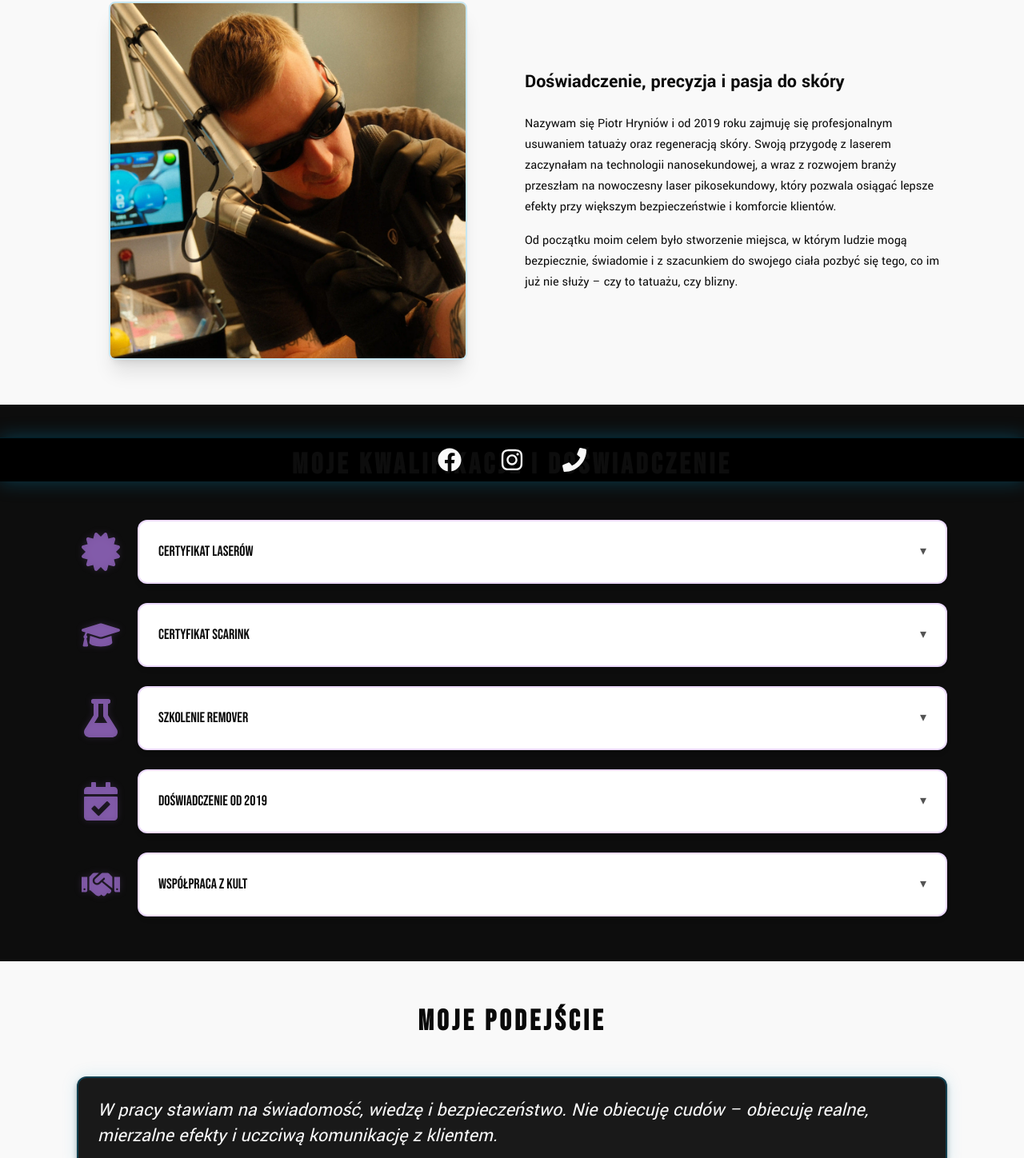
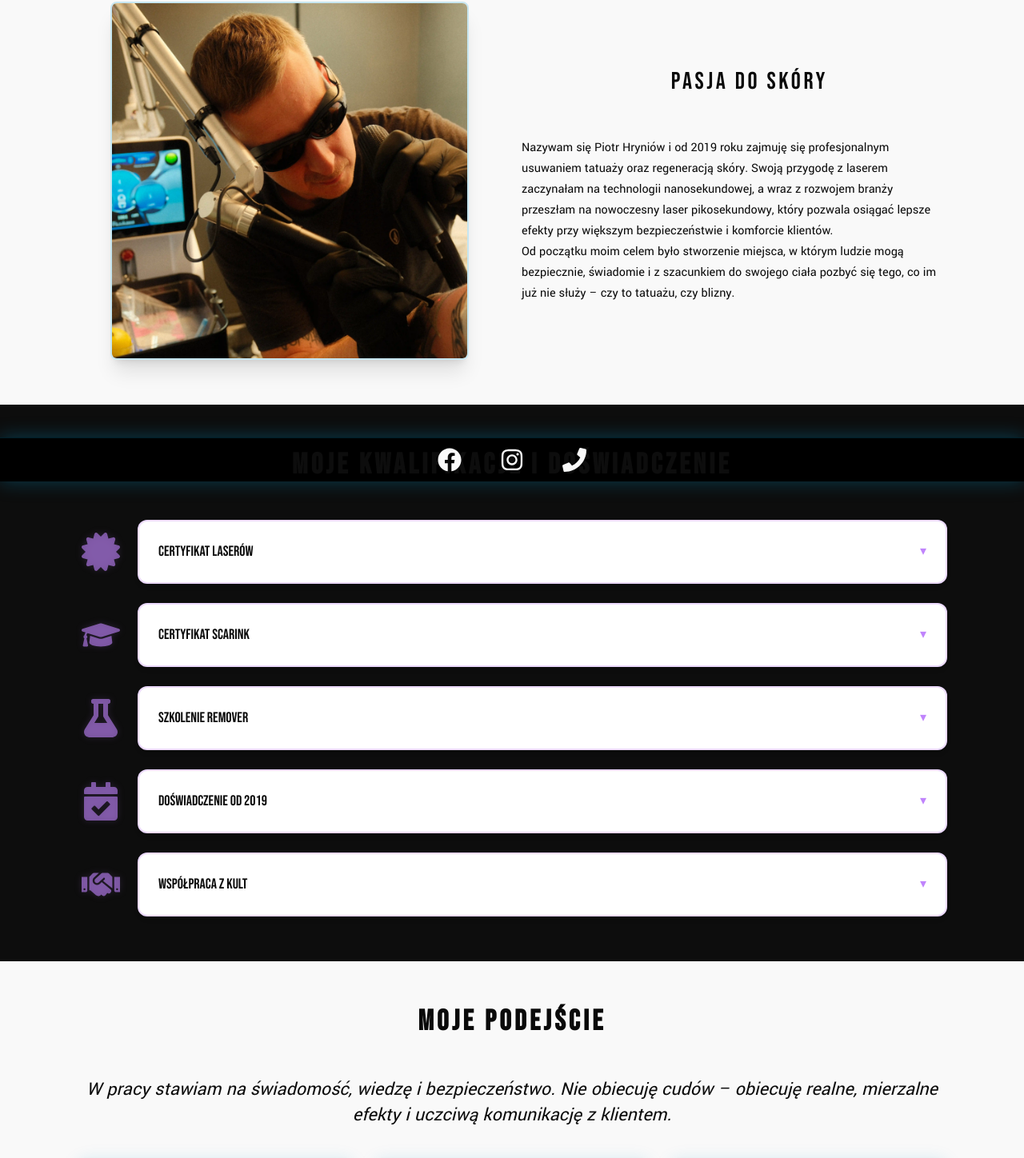
Before and after one commit to MateuszKarpowicz/wojnylaserowe, a Next.js app: page /o-nas in a window 1280 px wide. Shown: the part 198-1646 px from the top of the page at 80% size. Built offline with nearby package versions, Linux system fonts and the light colour scheme; no server answers.

Commit message:
feat(qualifications): purple chevron; remove border on expanded text; keep glow only\nfeat(approach): collapsible cards with in-card icon/title/chevron and strong glow\nfix(hero): slider placement and hydration-safe animation

```diff
--- a/components/ui/AboutHero.js
+++ b/components/ui/AboutHero.js
@@ -1,11 +1,31 @@
+'use client';
+
+import {
+  Button,
+  Container,
+  Section,
+  SectionHeader,
+} from '@/components/primitives';
+import AboutHeroSlider from '@/components/ui/AboutHeroSlider';
 import aboutPageData from '@/content/texts/about-page.json';
 import Image from 'next/image';
-import { Section, SectionHeader, Container } from '@/components/primitives';
+import { useState } from 'react';
 
 export default function AboutHero() {
   const { hero } = aboutPageData;
+  const [showMoreMobile, setShowMoreMobile] = useState(false);
+  // Mobilny skrót ucinany dokładnie po zdaniu "...regeneracją skóry."
+  const cutMarker = 'regeneracją skóry.';
+  const cutIdx = hero.intro.indexOf(cutMarker);
+  const mobileIntroShort =
+    cutIdx !== -1 ? hero.intro.slice(0, cutIdx + cutMarker.length) : hero.intro;
+  const mobileIntroRest =
+    cutIdx !== -1
+      ? hero.intro.slice(cutIdx + cutMarker.length).trimStart()
+      : '';
 
   return (
+    <>
       <Section bg='surface' className='pt-10 pb-10 md:pb-14'>
         <Container>
           {/* Nagłówek nad zdjęciem */}
@@ -15,10 +35,9 @@ export default function AboutHero() {
             align='center'
             className='hero-title-offset'
           />
-
-        <div className='md:grid md:grid-cols-2 gap-8 items-center'>
+          <div className='md:grid md:grid-cols-2 gap-6 items-center'>
             {/* Zdjęcie - na mobile pierwsze, na desktop po lewej */}
-          <div className='mb-8 md:mb-0 order-1 md:order-1'>
+            <div className='mb-6 md:mb-0 order-1 md:order-1'>
               <div className='relative w-full aspect-square max-w-md mx-auto rounded-lg shadow-xl border-2 border-neon-blue/20 overflow-hidden'>
                 <Image
                   src='/images/hero/hero.webp'
@@ -33,16 +52,63 @@ export default function AboutHero() {
 
             {/* Tekst - na mobile drugie, na desktop po prawej */}
             <div className='order-2 md:order-2'>
-            <p className='text-xl md:text-2xl text-secondary mb-6 font-semibold'>
-              {hero.subtitle}
-            </p>
-            <div className='space-y-4 text-secondary leading-relaxed'>
-              <p>{hero.intro}</p>
+              {/* Slider wewnątrz sekcji, między zdjęciem a tekstem */}
+              <AboutHeroSlider
+                items={aboutPageData.heroSlider?.items || []}
+                intervalMs={3000}
+                fullWidth={false}
+                variant='dark'
+              />
+              <div className='text-secondary leading-relaxed'>
+                {/* Mobile: pokaż ucięty intro dokładnie po markerze */}
+                <p className='md:hidden'>{mobileIntroShort}</p>
+                {/* Desktop: pełny pierwszy akapit */}
+                <p className='hidden md:block'>{hero.intro}</p>
+
+                {/* Desktop/tablet: pełny tekst */}
+                <div className='hidden md:block space-y-3'>
                   <p>{hero.intro2}</p>
+                </div>
+
+                {/* Mobile: skrót + przycisk "czytaj dalej" */}
+                <div className='md:hidden'>
+                  {showMoreMobile ? (
+                    <>
+                      <div className='space-y-3'>
+                        {mobileIntroRest && <p>{mobileIntroRest}</p>}
+                        <p>{hero.intro2}</p>
+                      </div>
+                      <Button
+                        as='button'
+                        type='button'
+                        variant='ctaBlue'
+                        size='md'
+                        fullWidth={true}
+                        className='mt-3 !max-w-none'
+                        onClick={() => setShowMoreMobile(false)}
+                      >
+                        ZWIŃ
+                      </Button>
+                    </>
+                  ) : (
+                    <Button
+                      as='button'
+                      type='button'
+                      variant='ctaBlue'
+                      size='md'
+                      fullWidth={true}
+                      className='mt-3 !max-w-none'
+                      onClick={() => setShowMoreMobile(true)}
+                    >
+                      CZYTAJ DALEJ
+                    </Button>
+                  )}
+                </div>
               </div>
             </div>
           </div>
         </Container>
       </Section>
+    </>
   );
 }
--- /dev/null
+++ b/components/ui/AboutHeroSlider.js
@@ -0,0 +1,123 @@
+"use client";
+
+import { useEffect, useRef, useState } from 'react';
+
+// Props:
+// - items: [{ title }]
+// - intervalMs: number (default 3000)
+// - fullWidth: boolean → render full-bleed strip
+// - variant: 'dark' | 'light' → color of text (matches page theme)
+export default function AboutHeroSlider({ items = [], intervalMs = 3000, fullWidth = false, variant = 'dark' }) {
+  const [index, setIndex] = useState(0);
+  const [phase, setPhase] = useState('pre'); // 'pre' | 'enter' | 'hold' | 'exit'
+  const [mounted, setMounted] = useState(false);
+  const timerRef = useRef(null);
+
+  // Po montażu włącz animacje; SSR dostaje statyczny stan, żeby uniknąć mismatch
+  useEffect(() => {
+    setMounted(true);
+  }, []);
+
+  // Animacja: pre (pozycja startowa z prawej) -> wjazd (200ms) -> hold (intervalMs - 500ms) -> wyjazd w lewo (300ms)
+  useEffect(() => {
+    if (!mounted || !items.length) return;
+    clearTimeout(timerRef.current);
+
+    if (phase === 'pre') {
+      // krótkie opóźnienie, by zastosować klasę startową i umożliwić transition do 'enter'
+      timerRef.current = setTimeout(() => setPhase('enter'), 20);
+    } else if (phase === 'enter') {
+      timerRef.current = setTimeout(() => setPhase('hold'), 200);
+    } else if (phase === 'hold') {
+      const holdMs = Math.max(500, intervalMs - 500);
+      timerRef.current = setTimeout(() => setPhase('exit'), holdMs);
+    } else if (phase === 'exit') {
+      timerRef.current = setTimeout(() => {
+        setIndex(prev => (prev + 1) % items.length);
+        setPhase('pre');
+      }, 300);
+    }
+
+    return () => clearTimeout(timerRef.current);
+  }, [mounted, phase, items.length, intervalMs]);
+
+  // Reset fazy, gdy zmieni się index (np. zewnętrznie)
+  useEffect(() => {
+    setPhase('pre');
+  }, [index]);
+
+  if (!items.length) return null;
+
+  const textColor = variant === 'light' ? 'text-text-light' : 'text-text-dark';
+
+  const baseClass = 'transition-transform transition-opacity will-change-transform';
+  const preClass = 'translate-x-[110%] opacity-0';
+  const enterClass = 'translate-x-0 opacity-100 duration-200 ease-out';
+  const holdClass = 'translate-x-0 opacity-100';
+  const exitClass = 'translate-x-[-110%] opacity-0 duration-300 ease-in';
+
+  const slideClass = [
+    baseClass,
+    phase === 'pre' ? preClass : '',
+    phase === 'enter' ? enterClass : '',
+    phase === 'hold' ? holdClass : '',
+    phase === 'exit' ? exitClass : '',
+  ]
+    .filter(Boolean)
+    .join(' ');
+
+  // SSR/prekonsolidacja: jeśli nie zamontowano, renderuj bez animacji (środek)
+  if (!mounted) {
+    const textColor = variant === 'light' ? 'text-text-light' : 'text-text-dark';
+    return fullWidth ? (
+      <div className={`w-full ${variant === 'light' ? 'bg-bg-dark' : 'bg-bg-light'}`}>
+        <div className='min-h-[84px] md:min-h-[100px] grid place-items-center px-3 py-4'>
+          <h3 className={`text-3xl md:text-4xl font-display uppercase tracking-[0.14em] ${textColor} text-center`}>
+            {items[0]?.title}
+          </h3>
+        </div>
+      </div>
+    ) : (
+      <div className='w-full'>
+        <div className='min-h-[84px] md:min-h-[100px] grid place-items-center px-2 py-3'>
+          <h3 className={`text-2xl md:text-3xl font-display uppercase tracking-[0.12em] ${textColor} text-center`}>
+            {items[0]?.title}
+          </h3>
+        </div>
+      </div>
+    );
+  }
+
+  return fullWidth ? (
+    <div className={`w-full ${variant === 'light' ? 'bg-bg-dark' : 'bg-bg-light'}`}>
+      <div className='overflow-hidden'>
+        <div className='min-h-[84px] md:min-h-[100px] px-3 py-4'>
+          <div className={`grid place-items-center ${phase === 'enter' ? '' : ''}`}>
+            <h3
+              className={`text-3xl md:text-4xl font-display uppercase tracking-[0.14em] ${textColor} text-center ${
+                phase === 'enter' ? '' : ''
+              } ${slideClass}`}
+              style={phase === 'enter' ? {} : {}}
+            >
+              {items[index].title}
+            </h3>
+          </div>
+        </div>
+      </div>
+    </div>
+  ) : (
+    <div className='w-full'>
+      <div className='overflow-hidden'>
+        <div className='min-h-[84px] md:min-h-[100px] px-2 py-3'>
+          <div className='grid place-items-center'>
+            <h3
+              className={`text-2xl md:text-3xl font-display uppercase tracking-[0.12em] ${textColor} text-center ${slideClass}`}
+            >
+              {items[index].title}
+            </h3>
+          </div>
+        </div>
+      </div>
+    </div>
+  );
+}
--- a/components/ui/ApproachSection.js
+++ b/components/ui/ApproachSection.js
@@ -1,5 +1,97 @@
-import CardWithIcon from '@/components/ui/CardWithIcon';
+"use client";
+
 import { Section, SectionHeader, Card, Container } from '@/components/primitives';
+import { useState } from 'react';
+import {
+  FaUserMd,
+  FaShieldAlt,
+  FaHeart,
+  FaCertificate,
+  FaGraduationCap,
+  FaFlask,
+  FaCalendarCheck,
+  FaHandshake,
+} from 'react-icons/fa';
+
+const iconMap = {
+  FaUserMd,
+  FaShieldAlt,
+  FaHeart,
+  FaCertificate,
+  FaGraduationCap,
+  FaFlask,
+  FaCalendarCheck,
+  FaHandshake,
+};
+
+function ApproachItem({ point, idx }) {
+  const [open, setOpen] = useState(false);
+  const Icon = typeof point.icon === 'string' ? iconMap[point.icon] || FaUserMd : point.icon || FaUserMd;
+  const panelId = `approach-desc-${idx}`;
+
+  return (
+    <Card
+      variant='borderBlue'
+      role='button'
+      tabIndex={0}
+      aria-expanded={open}
+      aria-controls={panelId}
+      onClick={() => setOpen(prev => !prev)}
+      onKeyDown={e => {
+        if (e.key === 'Enter' || e.key === ' ') {
+          e.preventDefault();
+          setOpen(prev => !prev);
+        }
+      }}
+      className={[
+        'cursor-pointer transition-all duration-300 focus-ring',
+        open
+          ? 'border-neon-blue/60 shadow-[0_0_44px_rgba(0,153,204,0.55),0_12px_22px_rgba(0,0,0,0.18)]'
+          : 'hover:shadow-lg',
+      ].join(' ')}
+    >
+      {/* Header: lewa ikona, środek tytuł, prawa strzałka/chevron */}
+      <div className='grid grid-cols-[auto_1fr_auto] items-center gap-3'>
+        <Icon
+          className={[
+            'text-2xl md:text-3xl transition-all',
+            open ? 'text-neon-blue drop-shadow-[0_0_10px_rgba(0,153,204,0.55)]' : 'text-neon-blue/80',
+          ].join(' ')}
+          aria-hidden='true'
+        />
+        <h3 className='text-base md:text-lg font-semibold text-text-light mb-0 text-center'>
+          {point.title}
+        </h3>
+        <span
+          className={[
+            'inline-block text-neon-blue transition-transform duration-300',
+            open ? 'rotate-180' : 'rotate-0',
+          ].join(' ')}
+          aria-hidden='true'
+        >
+          ▾
+        </span>
+      </div>
+
+      {/* Panel rozwijany */}
+      <div
+        id={panelId}
+        role='region'
+        aria-hidden={!open}
+        className={[
+          'overflow-hidden transition-[grid-template-rows,opacity] duration-300 grid mt-3',
+          open ? 'grid-rows-[1fr] opacity-100' : 'grid-rows-[0fr] opacity-0',
+        ].join(' ')}
+      >
+        <div className='min-h-0'>
+          <p className='text-sm md:text-base text-text-light/85 leading-relaxed'>
+            {point.text}
+          </p>
+        </div>
+      </div>
+    </Card>
+  );
+}
 
 /**
  * Sekcja podejścia z nagłówkiem i wrapperem
@@ -12,24 +104,16 @@ export default function ApproachSection({ data }) {
     <Section bg='surface'>
       <Container>
         <SectionHeader title={data.title} variant='dark' />
-        <div className='space-y-12'>
-          {/* Wyróżniony cytat */}
-          <Card variant='borderBlue'>
-            <p className='text-xl md:text-2xl leading-relaxed italic text-text-light'>
-              {approach.quote}
-            </p>
-          </Card>
+        <div className='space-y-10'>
+          {/* Cytat w kursywie, kolor jak header sekcji (dark) */}
+          <p className='text-xl md:text-2xl leading-relaxed italic text-text-dark text-center'>
+            {approach.quote}
+          </p>
 
-          {/* 3 cards z punktami */}
+          {/* Zwijane klocki: ikona w środku karty (lewo), tytuł center, trójkąt prawo */}
           <div className='grid grid-cols-1 md:grid-cols-3 gap-6'>
             {approach.points.map((point, index) => (
-              <CardWithIcon
-                key={index}
-                icon={point.icon}
-                title={point.title}
-                text={point.text}
-                borderColor='blue'
-              />
+              <ApproachItem key={index} point={point} idx={index} />
             ))}
           </div>
         </div>
--- a/components/ui/QualificationsSection.js
+++ b/components/ui/QualificationsSection.js
@@ -67,7 +67,7 @@ function QualificationItem({ item, idx }) {
         className={[
           'cursor-pointer transition-all duration-300 focus-ring border-neon-purple/30',
           open
-            ? 'border-neon-purple/60 shadow-[0_0_44px_rgba(192,132,252,0.55),0_12px_22px_rgba(0,0,0,0.18)]'
+            ? 'border-transparent shadow-[0_0_44px_rgba(192,132,252,0.55),0_12px_22px_rgba(0,0,0,0.18)]'
             : 'shadow-md hover:shadow-lg',
         ].join(' ')}
       >
@@ -76,7 +76,7 @@ function QualificationItem({ item, idx }) {
           <h3 className='text-lg text-text-dark mb-0'>{item.title}</h3>
           <span
             className={[
-              'ml-3 inline-block text-text-dark/70 transition-transform duration-300',
+              'ml-3 inline-block text-neon-purple transition-transform duration-300',
               open ? 'rotate-180' : 'rotate-0',
             ].join(' ')}
             aria-hidden='true'
@@ -96,7 +96,7 @@ function QualificationItem({ item, idx }) {
           ].join(' ')}
         >
           <div className='min-h-0'>
-            <div className='mt-3 rounded-md border border-neon-purple/20 bg-surface p-4'>
+            <div className='mt-3 rounded-md bg-surface p-4'>
               <p className='text-text-dark/80 leading-relaxed text-sm md:text-base'>
                 {item.description}
               </p>
--- a/content/texts/about-page.json
+++ b/content/texts/about-page.json
@@ -1,10 +1,17 @@
 {
   "hero": {
     "title": "Wojny Laserowe Kraków",
-    "subtitle": "Doświadczenie, precyzja i pasja do skóry",
     "intro": "Nazywam się Piotr Hryniów i od 2019 roku zajmuję się profesjonalnym usuwaniem tatuaży oraz regeneracją skóry. Swoją przygodę z laserem zaczynałam na technologii nanosekundowej, a wraz z rozwojem branży przeszłam na nowoczesny laser pikosekundowy, który pozwala osiągać lepsze efekty przy większym bezpieczeństwie i komforcie klientów.",
     "intro2": "Od początku moim celem było stworzenie miejsca, w którym ludzie mogą bezpiecznie, świadomie i z szacunkiem do swojego ciała pozbyć się tego, co im już nie służy – czy to tatuażu, czy blizny.",
     "image": "/images/about/piotr.jpg"
+  },
+  "heroSlider": {
+    "items": [
+      { "title": "DOŚWIADCZENIE" },
+      { "title": "PRECYZJA" },
+      { "title": "PASJA DO SKÓRY" },
+      { "title": "NAPRAWIANIE ZŁYCH DECYZJI" }
+    ]
   },
   "qualifications": {
     "title": "Moje kwalifikacje i doświadczenie",
```
Lines whose indentation alone changed are shown as unchanged.
